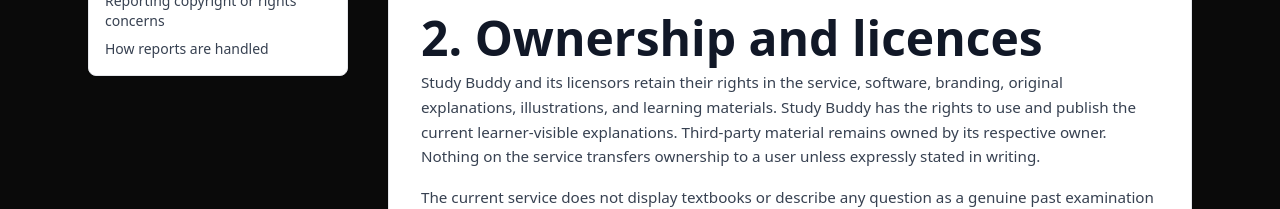
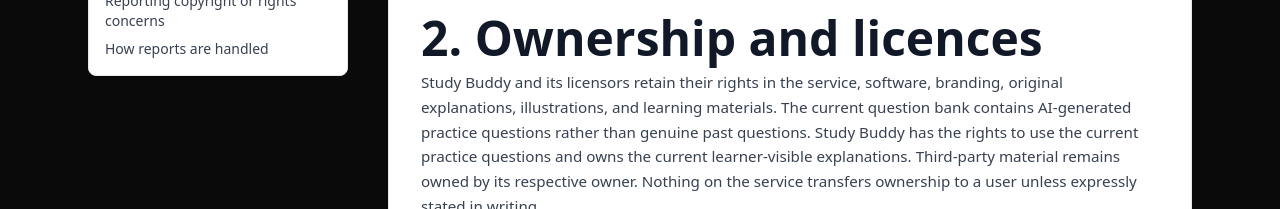
Before and after one commit to studybuddydevelopers/study-buddy-v2, a Next.js app: page /content-policy in a window 1280 px wide. Shown: the part 743-952 px from the top of the page. Built offline with nearby package versions, Linux system fonts and the light colour scheme; no server answers.

Commit message:
fix(content-policy): clarify ownership of practice questions
Updated the content policy to specify that the current question bank contains AI-generated practice questions.

This change aims to provide clearer information regarding the ownership and rights associated with the practice questions.

```diff
--- a/app/content-policy/page.tsx
+++ b/app/content-policy/page.tsx
@@ -35,7 +35,9 @@ const sections: PolicyDocumentSection[] = [
         <p>
           Study Buddy and its licensors retain their rights in the service,
           software, branding, original explanations, illustrations, and learning
-          materials. Study Buddy has the rights to use and publish the current
+          materials. The current question bank contains AI-generated practice
+          questions rather than genuine past questions. Study Buddy has the
+          rights to use the current practice questions and owns the current
           learner-visible explanations. Third-party material remains owned by
           its respective owner. Nothing on the service transfers ownership to a
           user unless expressly stated in writing.
```
